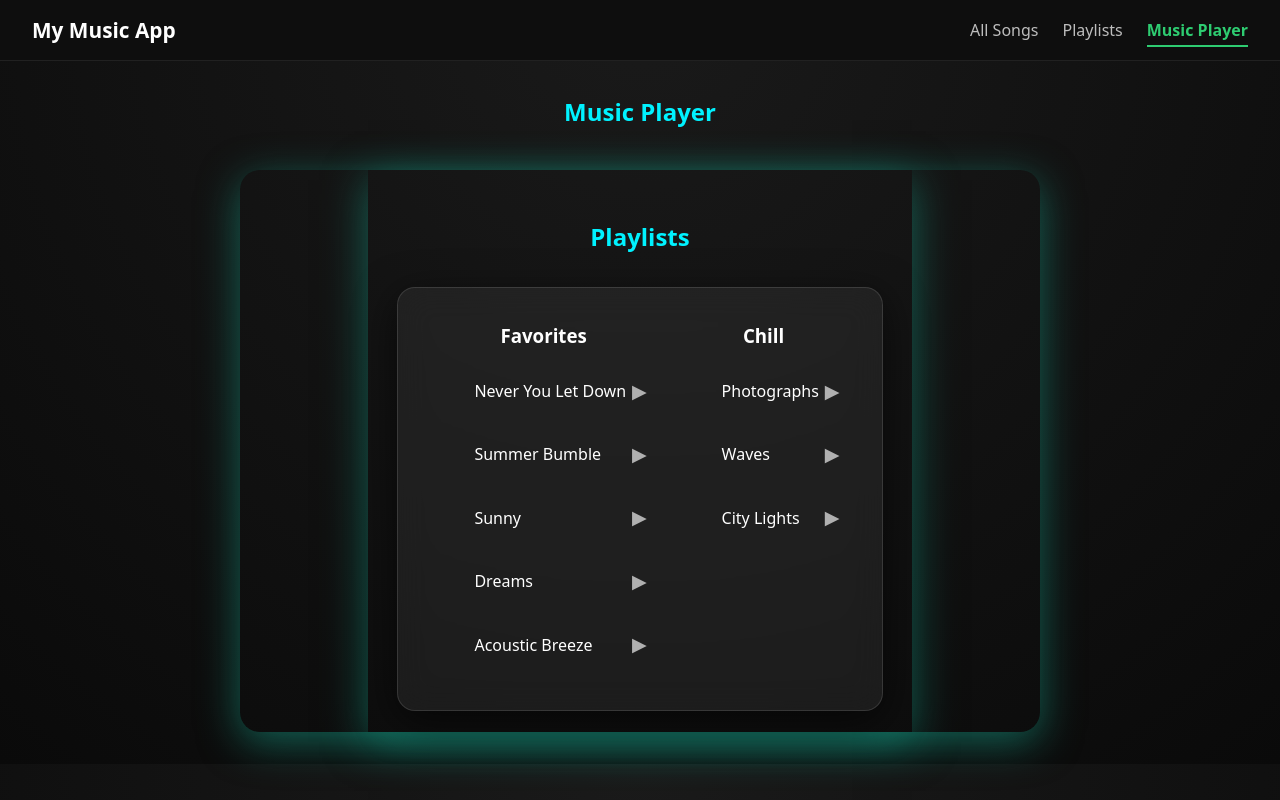
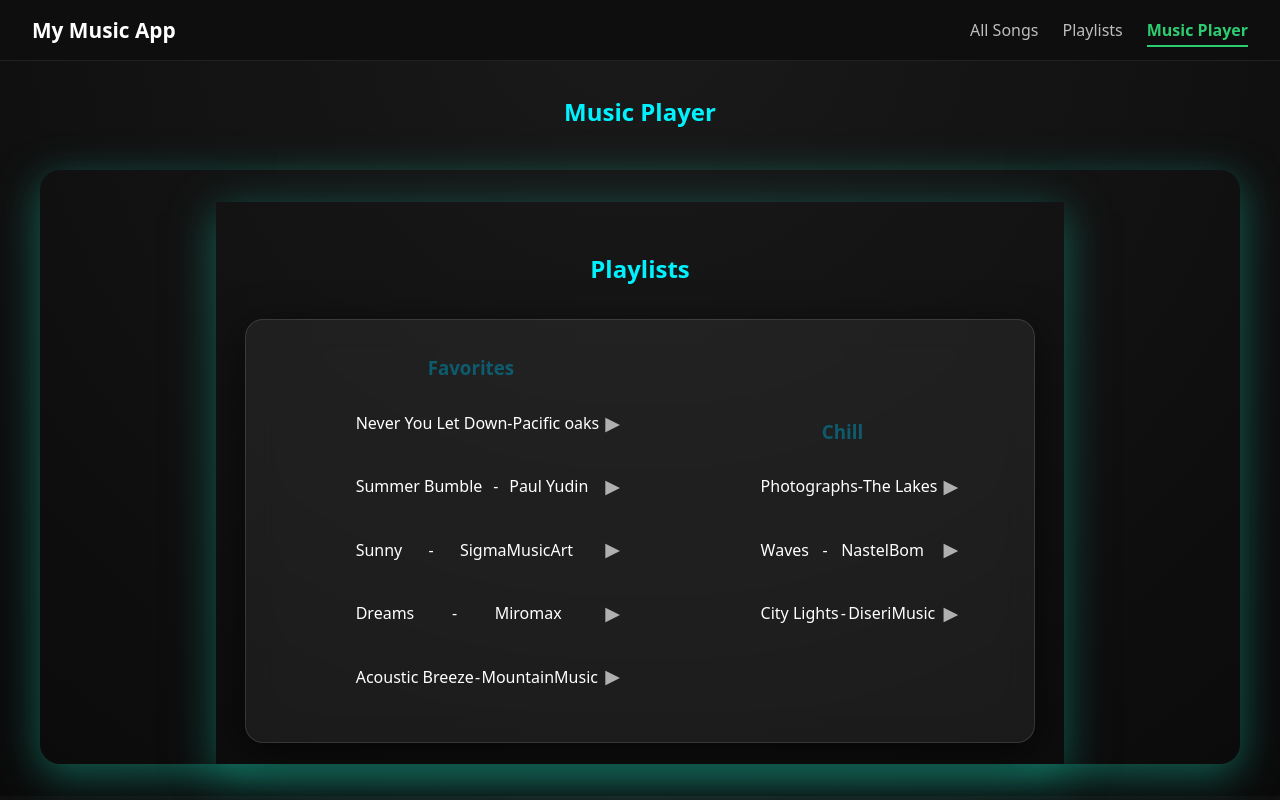
Before and after one commit to ALMA-DEV914/Paly-it-on, a React (Vite) app: page /music in a window 1280 px wide. Built offline with nearby package versions, Linux system fonts and the light colour scheme.

Commit message:
add design on playlist component

```diff
--- a/src/assets/components/MusicPlayer.jsx
+++ b/src/assets/components/MusicPlayer.jsx
@@ -45,7 +45,7 @@ export const MusicPlayer = () => {
 
       {/* Now Playing */}
       {currentSong && (
-        <div className=" now-playing">
+        <div className="now-playing">
           <h3>{currentSong.title}</h3>
           <p>{currentSong.artist}</p>
 
--- a/src/assets/components/Playlists.jsx
+++ b/src/assets/components/Playlists.jsx
@@ -30,7 +30,8 @@ export const Playlists = ({ onSelectSong, currentSong }) => {
                     }`}
                     onClick={() => onSelectSong(song)}
                   >
-                    <span>{song.title}</span>
+                    <span>{song.title}</span>  { " - " }
+                     <span>{song.artist}</span>
                     <button>▶</button>
                   </li>
                 );
--- a/src/index.css
+++ b/src/index.css
@@ -90,9 +90,10 @@ h2 {
 }
 .container {
   padding: 1rem 1.5rem;
-  max-width: 1200px;
-  margin: 0 auto;
+  width: 800px;
+  margin: auto;
   box-shadow: 0 10px 40px rgba(22, 152, 130, 0.6);
+  margin-top: 2rem;
 }
 
 /* ===== MAIN LAYOUT ===== */
@@ -117,11 +118,13 @@ h2 {
 }
 .playlist-card {
   flex-direction: column;
-  align-items: center;
   text-align: center;
+
+  margin: auto;
 }
 .playlist-card h3 {
   margin: 0.8rem 0 0.4rem;
+  color: #0e5b6e;
 }
 .playlist-card p {
   color: var(--text-muted);
@@ -129,7 +132,7 @@ h2 {
 /* ===== NOW PLAYING ===== */
 .now-playing {
   background: var(--card-bg);
-  height: 300px;
+
   border-radius: 20px;
   padding: 1.5rem;
   backdrop-filter: blur(16px);
@@ -137,17 +140,17 @@ h2 {
   display: flex;
   flex-direction: column;
   align-items: center;
-  margin: auto;
+
 }
 .audio-card {
   margin-top: 2rem;
   text-align: center;
   text-align: center;
+  width: 400px;
 }
 .listen-icon {
-  width: 120px;
+  width: 400px;
   color: #00f2ff;
-
   margin-top: 1rem;
   margin: auto;
 }
@@ -249,7 +252,7 @@ h2 {
   box-shadow: 0 10px 40px rgba(22, 152, 130, 0.6);
   border-radius: 20px;
   transition: box-shadow 0.3s ease;
-  width: 800px;
+  max-width: 1200px;
   margin: 2rem auto;
   display: flex;
 }
@@ -377,7 +380,6 @@ h2 {
   border-radius: 20px;
 }
 
-
 .features {
   display: grid;
   grid-template-columns: repeat(auto-fit, minmax(220px, 1fr));
```
